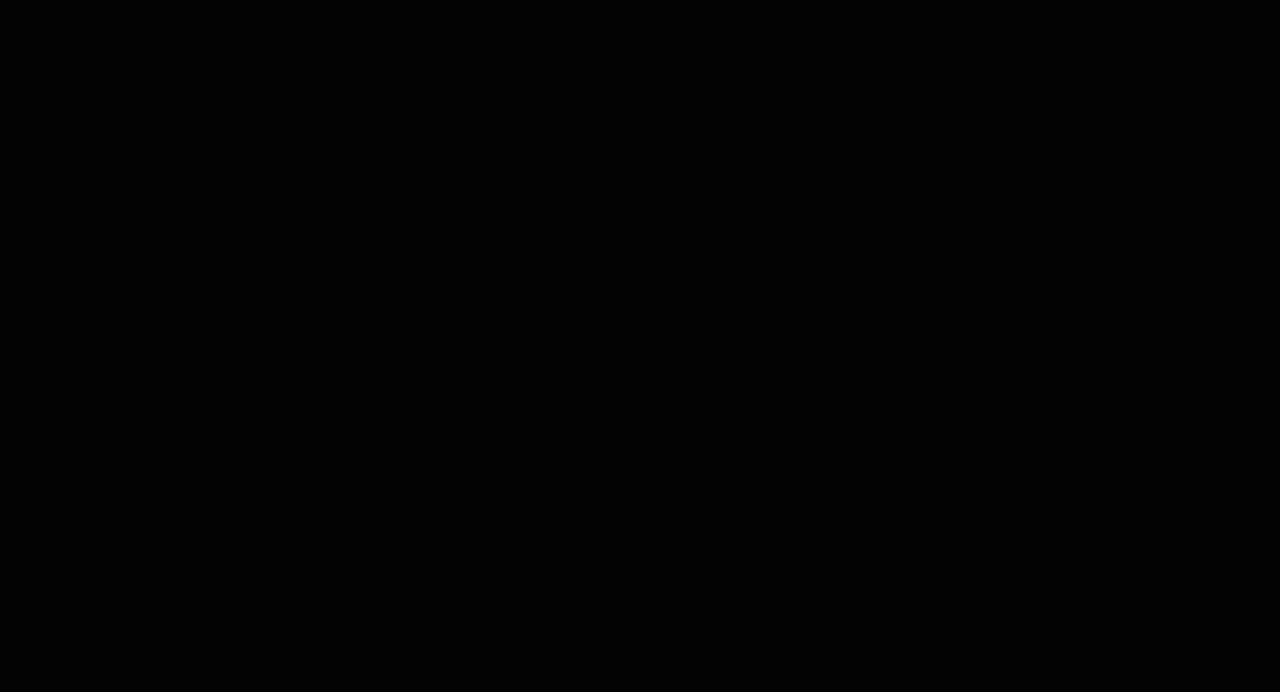
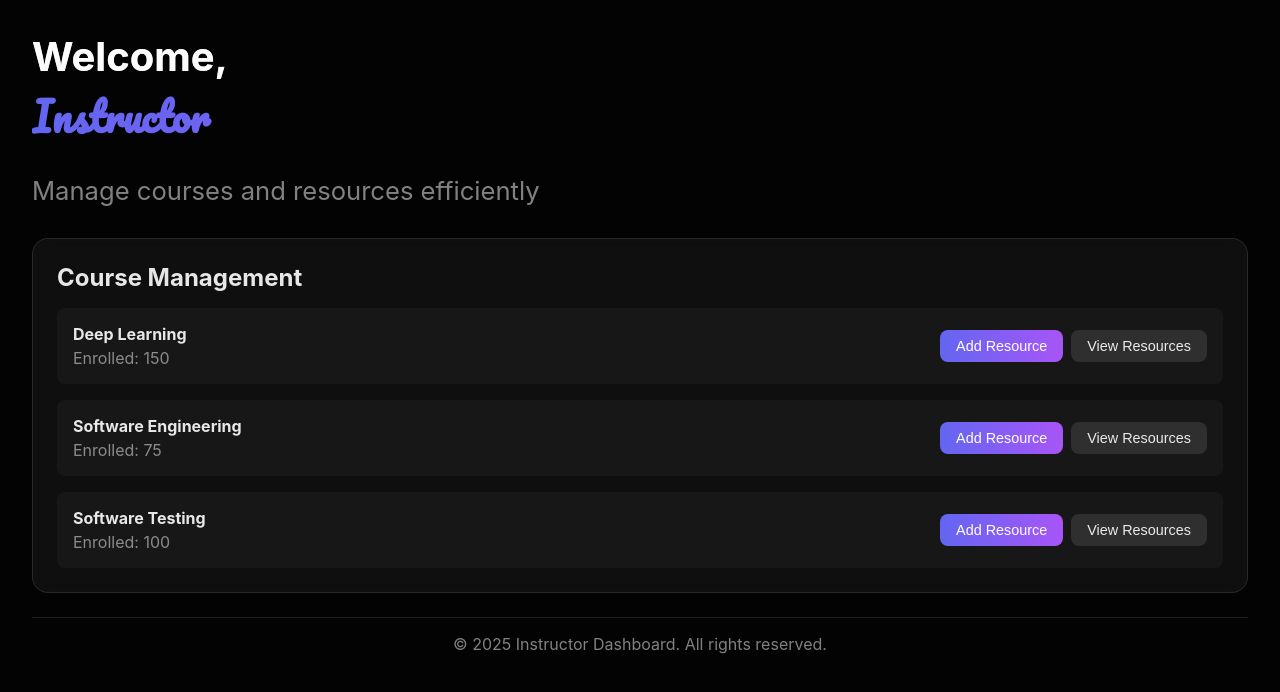
Before and after one commit to azeebneuron/soft-engg-project-jan-2025-se-Jan-31, a Vue app in the folder vue-project/: page /courseman in a window 1280 px wide. Before the commit this address had no page. Shown: the top 692 px of the page. Built offline with nearby package versions, Linux system fonts and the light colour scheme.

Commit message:
course management

```diff
--- a/vue-project/src/router/index.js
+++ b/vue-project/src/router/index.js
@@ -4,6 +4,7 @@ import SignUp from '../views/SignUp.vue'    // Add direct import
 import SignIn from '../views/SignIn.vue'    // Add direct import
 import DeadlineSection from '../views/DeadlineSection.vue'
 import AdminDashboard from '@/views/AdminDashboard.vue'
+import CourseMan from '@/views/CourseMan.vue'
 
 const router = createRouter({
   history: createWebHistory(import.meta.env.BASE_URL),
@@ -47,6 +48,11 @@ const router = createRouter({
       path: '/admindash',
       name: 'admindash',
       component: () => import('../views/AdminDashboard.vue')
+    },
+    {
+      path: '/courseman',
+      name: 'courseman',
+      component: () => import('../views/CourseMan.vue')
     }
   ],
 })
--- /dev/null
+++ b/vue-project/src/views/CourseMan.vue
@@ -0,0 +1,325 @@
+<template>
+    <div :class="isDarkMode ? 'dark-mode' : 'light-mode'" class="dashboard-container">
+      <div class="dashboard-content">
+        <!-- Welcome Section -->
+        <header class="dashboard-header">
+          <h1 class="dashboard-title">
+            <span class="title-regular">Welcome,</span>
+            <span class="title-fancy">Instructor</span>
+          </h1>
+          <p class="dashboard-subtitle">Manage courses and resources efficiently </p>
+        </header>
+
+        <!-- Course Management -->
+        <div class="dashboard-card course-management-card">
+          <div class="card-header">
+            <h2>Course Management</h2>
+          </div>
+          <div class="course-list">
+            <div v-for="course in courses" :key="course.id" class="course-item">
+              <div class="course-info">
+                <h4>{{ course.name }}</h4>
+                <p>Enrolled: {{ course.enrolledStudents }}</p>
+              </div>
+              <div class="course-actions">
+                <button class="btn btn-primary" @click="openAddResourceModal(course.id)">Add Resource</button>
+                <button class="btn btn-secondary" @click="viewResources(course.id)">View Resources</button>
+              </div>
+            </div>
+          </div>
+        </div>
+      </div>
+
+      <!-- Add Resource Modal -->
+      <div v-if="showAddResourceModal" class="modal">
+        <div class="modal-content">
+          <h3>Add Resource for {{ selectedCourse.name }}</h3>
+          <input v-model="newResource.title" placeholder="Resource Title" class="input-field">
+          <input v-model="newResource.link" placeholder="Resource Link" class="input-field">
+          <div class="modal-actions">
+            <button @click="saveResource" class="btn btn-primary">Save</button>
+            <button @click="closeAddResourceModal" class="btn btn-secondary">Cancel</button>
+          </div>
+        </div>
+      </div>
+
+      <!-- View Resources Modal -->
+      <div v-if="showViewResourcesModal" class="modal">
+        <div class="modal-content">
+          <h3>Resources for {{ selectedCourse.name }}</h3>
+          <div v-if="selectedCourse.resources.length === 0" class="no-resources">
+            No resources available for this course.
+          </div>
+          <div v-else class="resource-list">
+            <div v-for="resource in selectedCourse.resources" :key="resource.id" class="resource-item">
+              <span>{{ resource.title }}</span>
+              <a :href="resource.link" target="_blank" class="btn btn-link">View</a>
+            </div>
+          </div>
+          <button @click="closeViewResourcesModal" class="btn btn-secondary">Close</button>
+        </div>
+      </div>
+
+      <footer class="dashboard-footer">
+        © 2025 Instructor Dashboard. All rights reserved.
+      </footer>
+    </div>
+  </template>
+
+  <script>
+  export default {
+    name: 'AdminDashboard',
+    data() {
+      return {
+        isDarkMode: true,
+        courses: [
+          { id: 1, name: 'Deep Learning', enrolledStudents: 150, resources: [] },
+          { id: 2, name: 'Software Engineering', enrolledStudents: 75, resources: [] },
+          { id: 3, name: 'Software Testing', enrolledStudents: 100, resources: [] }
+        ],
+        showAddResourceModal: false,
+        showViewResourcesModal: false,
+        selectedCourse: null,
+        newResource: { title: '', link: '' }
+      }
+    },
+    methods: {
+      openAddResourceModal(courseId) {
+        this.selectedCourse = this.courses.find(course => course.id === courseId);
+        this.showAddResourceModal = true;
+      },
+      closeAddResourceModal() {
+        this.showAddResourceModal = false;
+        this.newResource = { title: '', link: '' };
+      },
+      saveResource() {
+        if (this.newResource.title && this.newResource.link) {
+          this.selectedCourse.resources.push({
+            id: Date.now(),
+            title: this.newResource.title,
+            link: this.newResource.link
+          });
+          this.closeAddResourceModal();
+        }
+      },
+      viewResources(courseId) {
+        this.selectedCourse = this.courses.find(course => course.id === courseId);
+        this.showViewResourcesModal = true;
+      },
+      closeViewResourcesModal() {
+        this.showViewResourcesModal = false;
+      }
+    }
+  }
+  </script>
+
+  <style scoped>
+  .dashboard-container {
+    min-height: 100vh;
+    padding: 2rem;
+    font-family: -apple-system, BlinkMacSystemFont, 'Segoe UI', Roboto, sans-serif;
+    background-color: var(--bg-dark);
+    color: var(--text-dark);
+  }
+
+  .dashboard-content {
+    max-width: 1280px;
+    margin: 0 auto;
+  }
+
+  .dashboard-header {
+    margin-bottom: 2rem;
+  }
+
+  .dashboard-title {
+    font-size: clamp(1.5rem, 4vw, 2.5rem);
+    margin-bottom: 0.5rem;
+  }
+
+  .title-regular {
+    color: var(--text-dark);
+  }
+
+  .title-fancy {
+    font-family: 'Pacifico', cursive;
+    background: linear-gradient(to right, rgb(99, 102, 241), rgb(168, 85, 247));
+    -webkit-background-clip: text;
+    color: transparent;
+  }
+
+  .dashboard-subtitle {
+    color: var(--text-secondary-dark);
+    font-size: 1.6rem;
+  }
+
+  .dashboard-card {
+    background: rgba(255, 255, 255, 0.05);
+    backdrop-filter: blur(10px);
+    border-radius: 1rem;
+    border: 1px solid rgba(255, 255, 255, 0.1);
+    padding: 1.5rem;
+    margin-bottom: 1.5rem;
+  }
+
+  .card-header {
+    margin-bottom: 1rem;
+  }
+
+  .course-list {
+    display: flex;
+    flex-direction: column;
+    gap: 1rem;
+  }
+
+  .course-item {
+    display: flex;
+    justify-content: space-between;
+    align-items: center;
+    padding: 1rem;
+    background: rgba(255, 255, 255, 0.03);
+    border-radius: 0.5rem;
+  }
+
+  .course-info h4 {
+    margin: 0;
+    color: var(--text-dark);
+  }
+
+  .course-info p {
+    margin: 0.25rem 0 0;
+    color: var(--text-secondary-dark);
+  }
+
+  .course-actions {
+    display: flex;
+    gap: 0.5rem;
+  }
+
+  .btn {
+    padding: 0.5rem 1rem;
+    border: none;
+    border-radius: 0.5rem;
+    cursor: pointer;
+    font-size: 0.9rem;
+    transition: opacity 0.3s ease;
+  }
+
+  .btn:hover {
+    opacity: 0.8;
+  }
+
+  .btn-primary {
+    background: linear-gradient(to right, rgb(99, 102, 241), rgb(168, 85, 247));
+    color: white;
+  }
+
+  .btn-secondary {
+    background-color: rgba(255, 255, 255, 0.1);
+    color: var(--text-dark);
+  }
+
+  .btn-link {
+    background: none;
+    color: rgb(99, 102, 241);
+    text-decoration: underline;
+  }
+
+  .modal {
+    position: fixed;
+    top: 0;
+    left: 0;
+    width: 100%;
+    height: 100%;
+    background-color: rgba(0, 0, 0, 0.5);
+    display: flex;
+    justify-content: center;
+    align-items: center;
+  }
+
+  .modal-content {
+    background: var(--bg-dark);
+    padding: 2rem;
+    border-radius: 1rem;
+    width: 90%;
+    max-width: 500px;
+  }
+
+  .input-field {
+    width: 100%;
+    padding: 0.5rem;
+    margin-bottom: 1rem;
+    border-radius: 0.25rem;
+    border: 1px solid rgba(255, 255, 255, 0.1);
+    background: rgba(255, 255, 255, 0.05);
+    color: var(--text-dark);
+  }
+
+  .modal-actions {
+    display: flex;
+    justify-content: flex-end;
+    gap: 0.5rem;
+    margin-top: 1rem;
+  }
+
+  .resource-list {
+    margin-top: 1rem;
+  }
+
+  .resource-item {
+    display: flex;
+    justify-content: space-between;
+    align-items: center;
+    padding: 0.5rem 0;
+    border-bottom: 1px solid rgba(255, 255, 255, 0.1);
+  }
+
+  .no-resources {
+    color: var(--text-secondary-dark);
+    text-align: center;
+    margin: 1rem 0;
+  }
+
+  .dashboard-footer {
+    text-align: center;
+    padding: 1rem;
+    color: var(--text-secondary-dark);
+    border-top: 1px solid rgba(255, 255, 255, 0.1);
+  }
+
+  @media (max-width: 768px) {
+    .dashboard-container {
+      padding: 1rem;
+    }
+
+    .course-item {
+      flex-direction: column;
+      align-items: flex-start;
+    }
+
+    .course-actions {
+      margin-top: 1rem;
+    }
+
+    .btn {
+      width: 100%;
+    }
+  }
+
+  :root {
+    --bg-dark: #030303;
+    --text-dark: rgba(255, 255, 255, 0.9);
+    --text-secondary-dark: rgba(255, 255, 255, 0.5);
+  }
+
+  .dark-mode {
+    --bg-dark: #030303;
+    --text-dark: rgba(255, 255, 255, 0.9);
+    --text-secondary-dark: rgba(255, 255, 255, 0.5);
+  }
+
+  .light-mode {
+    --bg-dark: #ffffff;
+    --text-dark: #1a1a1a;
+    --text-secondary-dark: rgba(0, 0, 0, 0.6);
+  }
+  </style>
```
